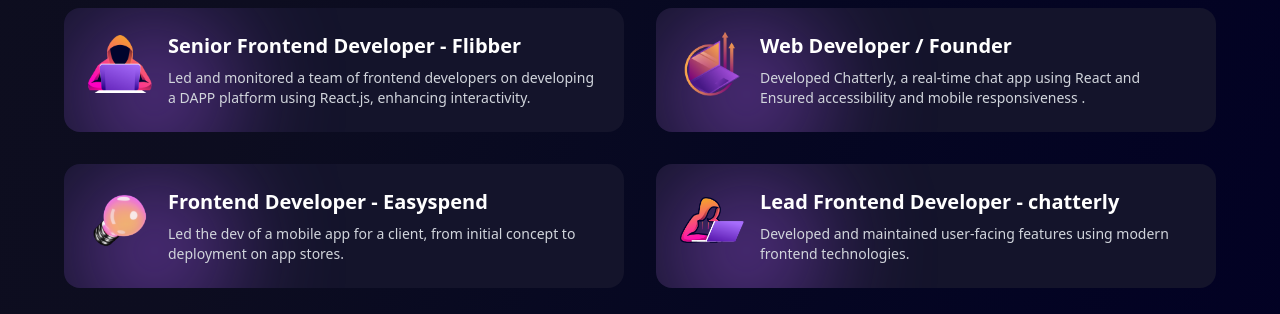
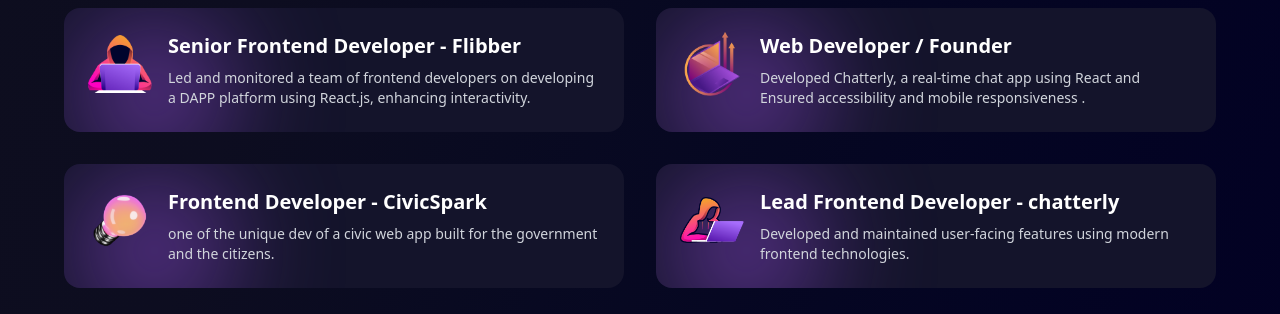
Before and after one commit to Ezekiel544/Ezekiel, a React (Vite) app: page / in a window 1280 px wide. Shown: the part 2995-3309 px from the top of the page. Built offline with nearby package versions, Linux system fonts and the light colour scheme.

Commit message:
i made changes on the  src/workexperince.jsx

```diff
--- a/src/workexperince.jsx
+++ b/src/workexperince.jsx
@@ -16,8 +16,8 @@
     icon: Expsecond,
   },
   {
-    title: 'Frontend Developer - Easyspend',
-    desc: 'Led the dev of a mobile app for a client, from initial concept to deployment on app stores.',
+    title: 'Frontend Developer - CivicSpark',
+    desc: 'one of the unique dev of a civic web app  built for the government and the citizens.',
     icon: Expthird,
   },
   {
```
